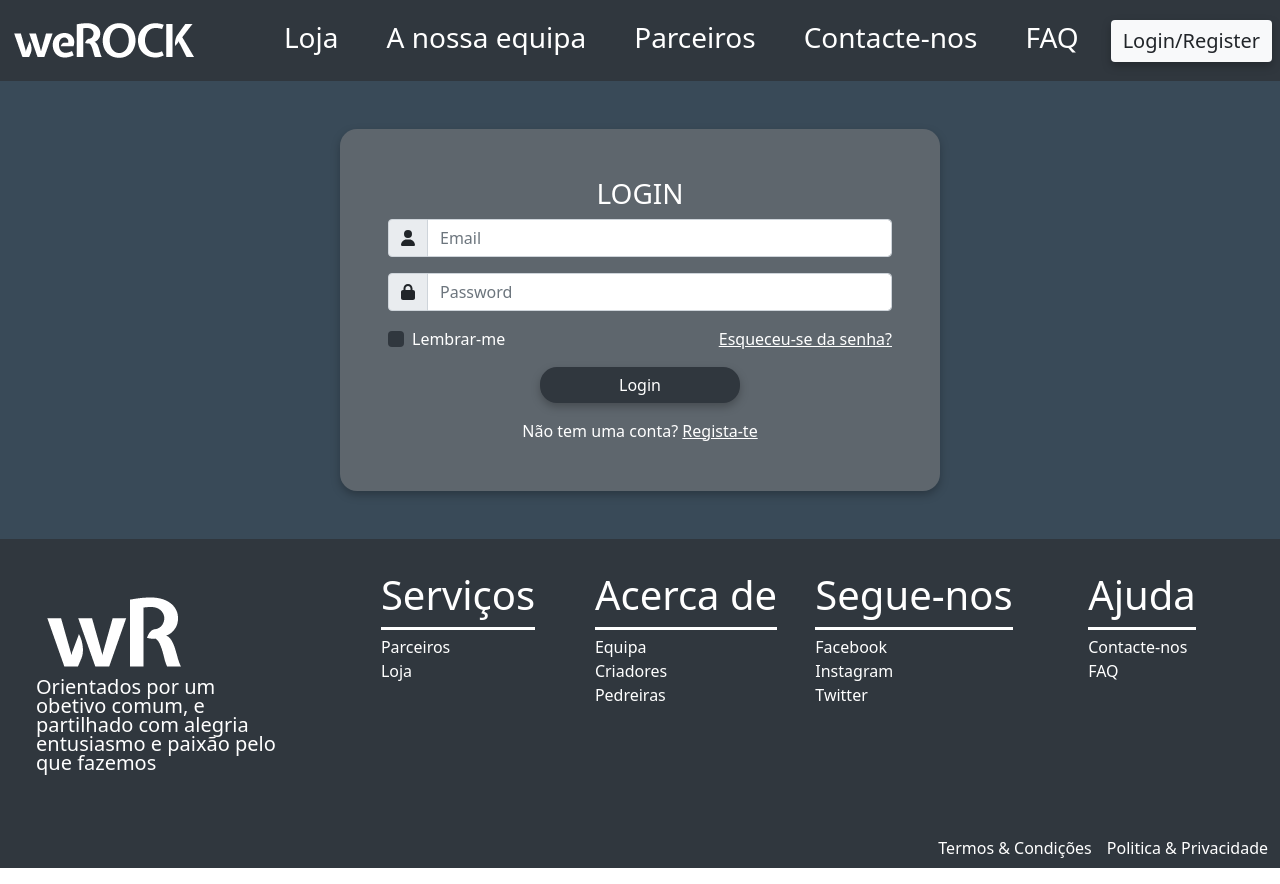
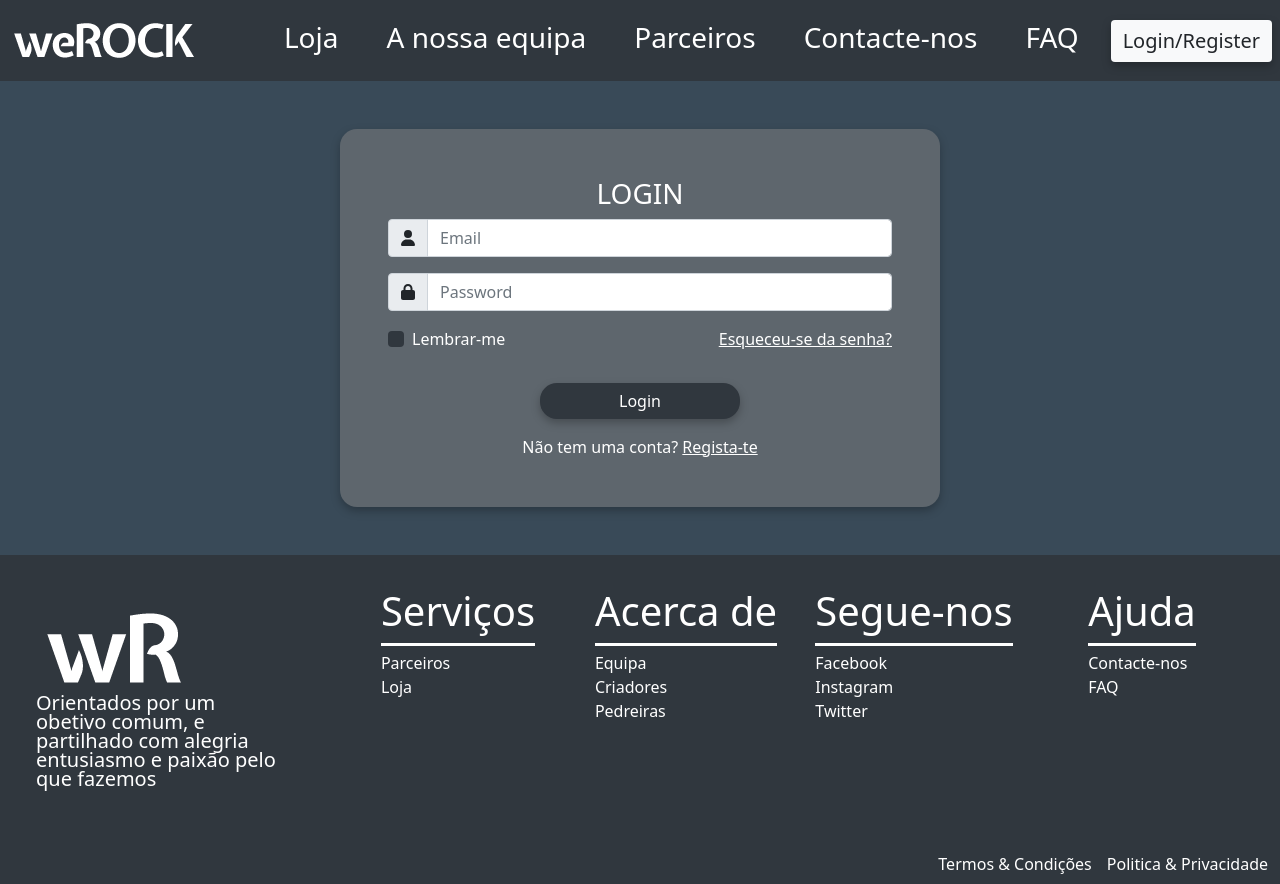
Before and after one commit to UPSxACE/quarrymanager-reactfrontend, a React (Create React App) app: page /login in a window 1280 px wide. Built offline with nearby package versions, Linux system fonts and the light colour scheme.

Commit message:
feature/login.js close #10
done

```diff
--- a/src/website/pages/login/login.js
+++ b/src/website/pages/login/login.js
@@ -53,7 +53,7 @@ function Login() {
                   <Col xs={6} className={"text-end"}>
                     <WhiteLink href="#">Esqueceu-se da senha?</WhiteLink>
                   </Col>
-                  <Col xs={12} className={"d-flex justify-content-center"}>
+                  <Col xs={12} className={"d-flex justify-content-center pt-3"}>
                     <LoginButtonSubmit>Login</LoginButtonSubmit>
                   </Col>
                   <RegisterSpan className="text-center pt-3">
```
